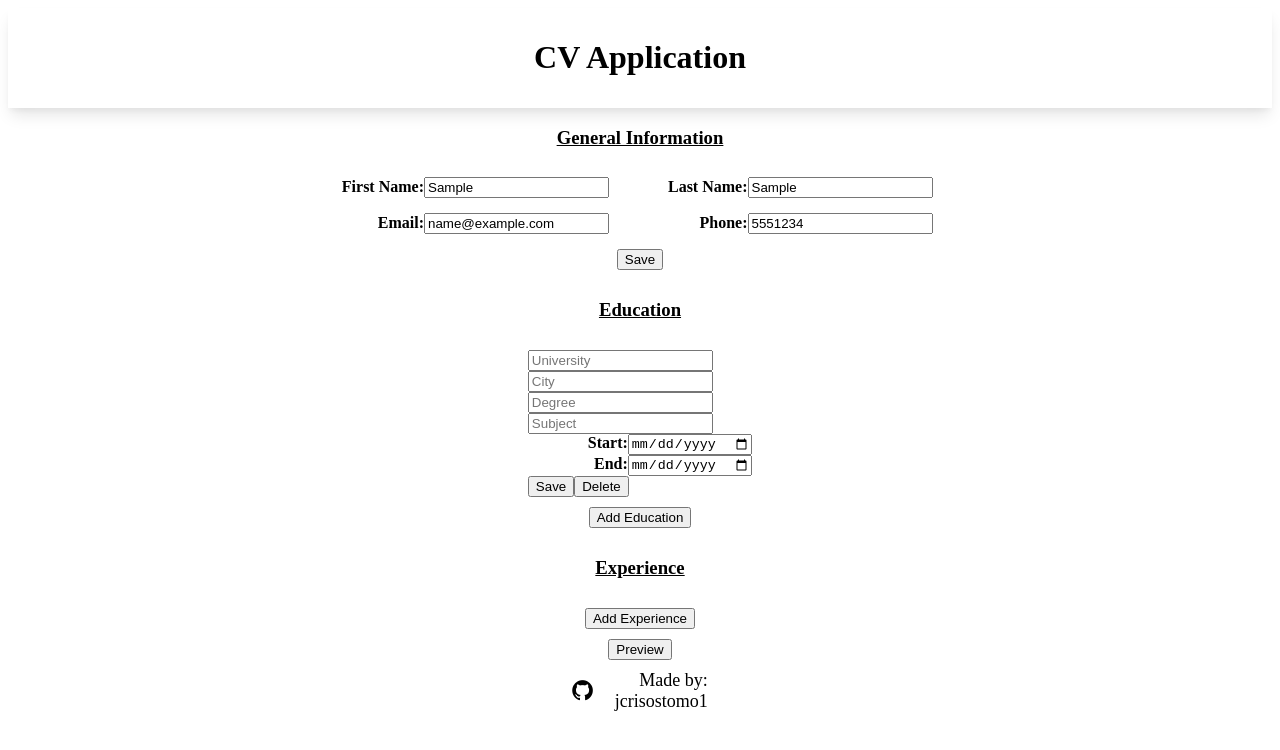
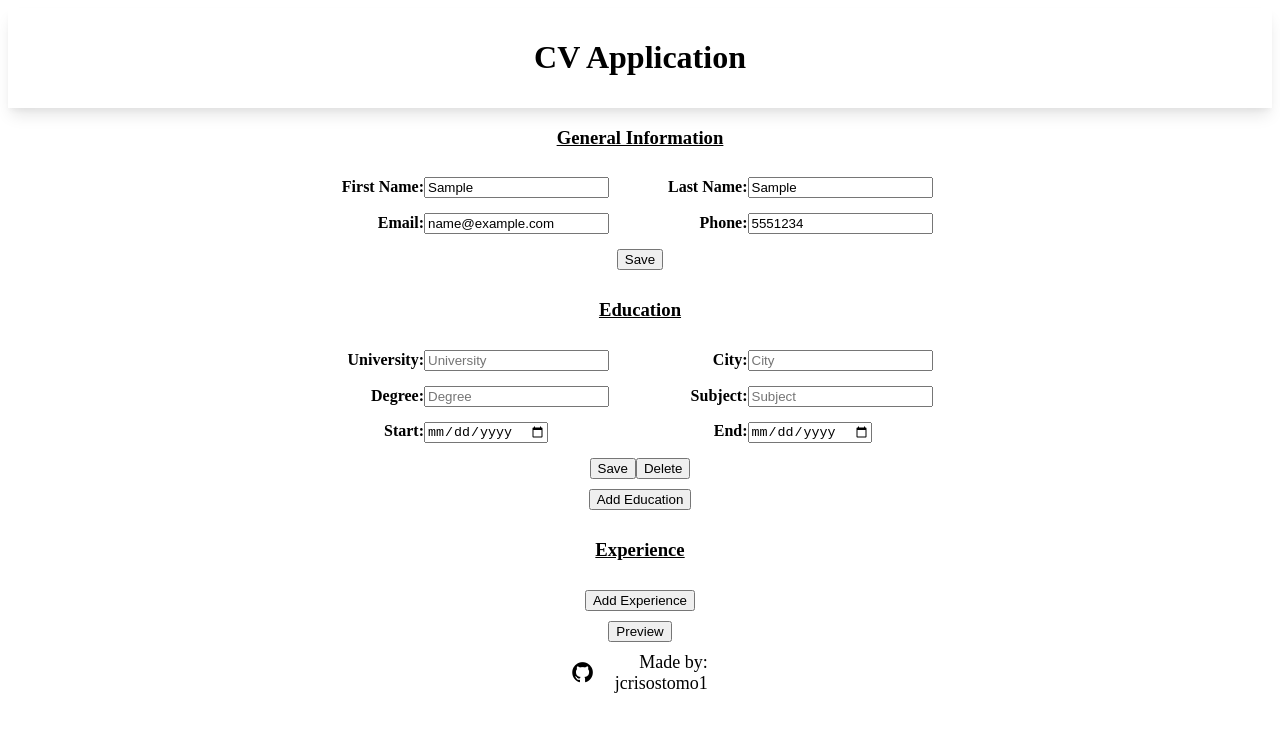
Before and after one commit to jcrisostomo1/odin-cv-project, a React (Create React App) app: page / in a window 1280 px wide. Both pictures are taken after typing "Sample", "Sample", "name@example.com", "5551234" into the empty fields and a click on the button "Add Education". Shown: the top 750 px of the page. Built offline with nearby package versions, Linux system fonts and the light colour scheme.

Commit message:
add styling for education section

```diff
--- a/src/components/Education.js
+++ b/src/components/Education.js
@@ -1,4 +1,5 @@
 import React, { Component } from 'react'
+import educationStyles from '../styles/Education.module.css'
 
 class Education extends Component {
 	constructor(props) {
@@ -43,20 +44,23 @@ onEditInfo = (e) => {
     const { id, educationInfoSaved, university, city, degree, subject, edStart, edEnd } = this.state;
 
     return (
-      <>
-        <div className='main'>
-        <form>
+      <div className={educationStyles.main}>
+        <div className={educationStyles.form}>
           <div>
-            {educationInfoSaved?<p><strong>University: </strong>{university}</p>:<input onChange={this.handleChange} value={university} type="text" id="university" placeholder="University" required/>}
+            {educationInfoSaved?<p><strong>University: </strong>{university}</p>
+            :<><label htmlFor="university">University:</label><input onChange={this.handleChange} value={university} type="text" id="university" placeholder="University" required/></>}
           </div>
           <div>
-            {educationInfoSaved?<p><strong>City: </strong>{city}</p>:<input onChange={this.handleChange} value={city} type="text" id="city" placeholder="City" required/>}
+            {educationInfoSaved?<p><strong>City: </strong>{city}</p>
+            :<><label htmlFor="city">City:</label><input onChange={this.handleChange} value={city} type="text" id="city" placeholder="City" required/></>}
           </div>
           <div>
-            {educationInfoSaved?<p><strong>Degree: </strong>{degree}</p>:<input onChange={this.handleChange} value={degree} type="text" id="degree" placeholder="Degree" required/>}
+            {educationInfoSaved?<p><strong>Degree: </strong>{degree}</p>
+            :<><label htmlFor="degree">Degree:</label><input onChange={this.handleChange} value={degree} type="text" id="degree" placeholder="Degree" required/></>}
           </div>
           <div>
-            {educationInfoSaved?<p><strong>Subject: </strong>{subject}</p>:<input onChange={this.handleChange} value={subject} type="text" id="subject" placeholder="Subject" required/>}
+            {educationInfoSaved?<p><strong>Subject: </strong>{subject}</p>
+            :<><label htmlFor="subject">Subject:</label><input onChange={this.handleChange} value={subject} type="text" id="subject" placeholder="Subject" required/></>}
           </div>
           <div>
             {educationInfoSaved?<p><strong>Start: </strong>{edStart}</p>:<><label htmlFor='edStart'>Start: </label>
@@ -66,11 +70,12 @@ onEditInfo = (e) => {
             {educationInfoSaved?<p><strong>End: </strong>{edEnd}</p>:<><label htmlFor='edEnd'>End: </label>
             <input onChange={this.handleChange} value={edEnd} type="date" id="edEnd" required/></>}
           </div>
+        </div>
+        <div>
           {educationInfoSaved?<button onClick={this.onEditInfo}>Edit</button>:<button onClick={this.onSaveInfo}>Save</button>}
           <button type="button" onClick={() => this.props.handleDelete('education', id)}>Delete</button>
-        </form>
+        </div>
       </div>
-    </>
     )}
   }
 
--- /dev/null
+++ b/src/styles/Education.module.css
@@ -0,0 +1,15 @@
+.main {
+  display: flex;
+  flex-direction: column;
+  justify-content: center;
+  align-items: center;
+  width: 50%;
+  gap: 15px;
+}
+
+.form {
+  display: grid;
+  grid-template-columns: 1fr 1fr;
+  width: 100%;
+  gap: 15px;
+}
```
